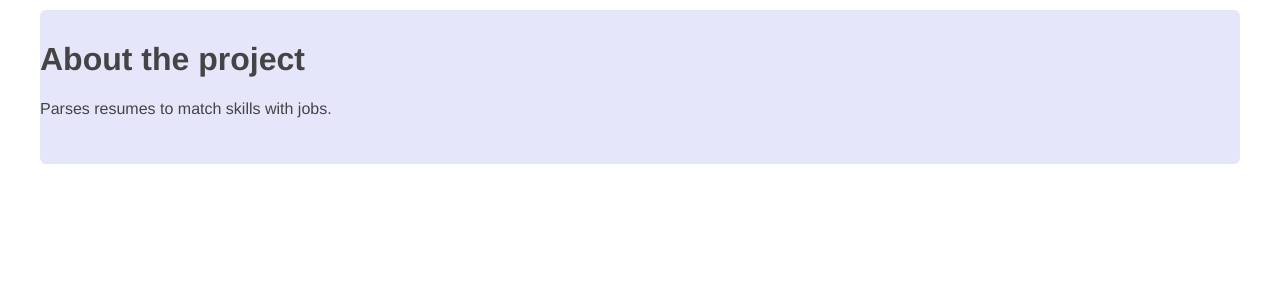
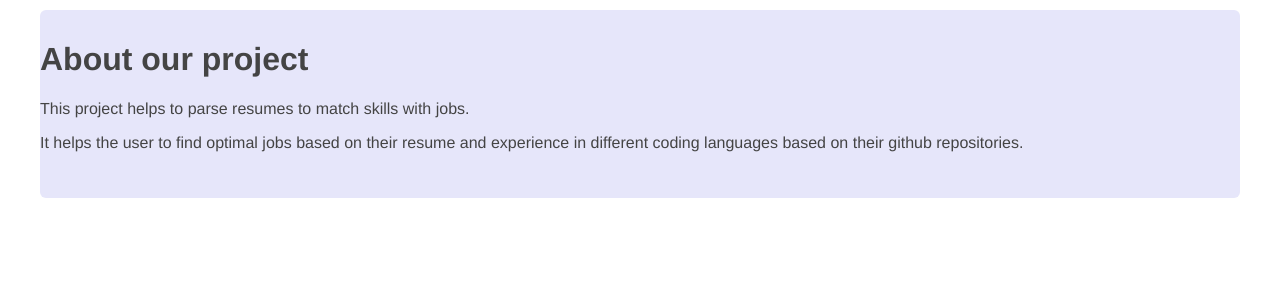
Before and after one commit to joshianirudh/ResumeParser-Classifier, a Flask app: page /about/ in a window 1280 px wide. Shown: the part 35-335 px from the top of the page. Run offline with Flask 2, Linux system fonts and the light colour scheme.

Commit message:
Update about.html

```diff
--- a/WEB-APP/templates/about.html
+++ b/WEB-APP/templates/about.html
@@ -1,7 +1,8 @@
 {% extends "layout.html" %}
 {% block content %}
    <div class="about">
-     <h1>About the project</h1>
-     <p>Parses resumes to match skills with jobs.</p>
-   </div>
+     <h1>About our project</h1>
+     <p>This project helps to parse resumes to match skills with jobs.</p>
+     <p>It helps the user to find optimal jobs based on their resume and experience in different coding languages based on their github repositories.</p>
+    </div>
  {% endblock %}
```
